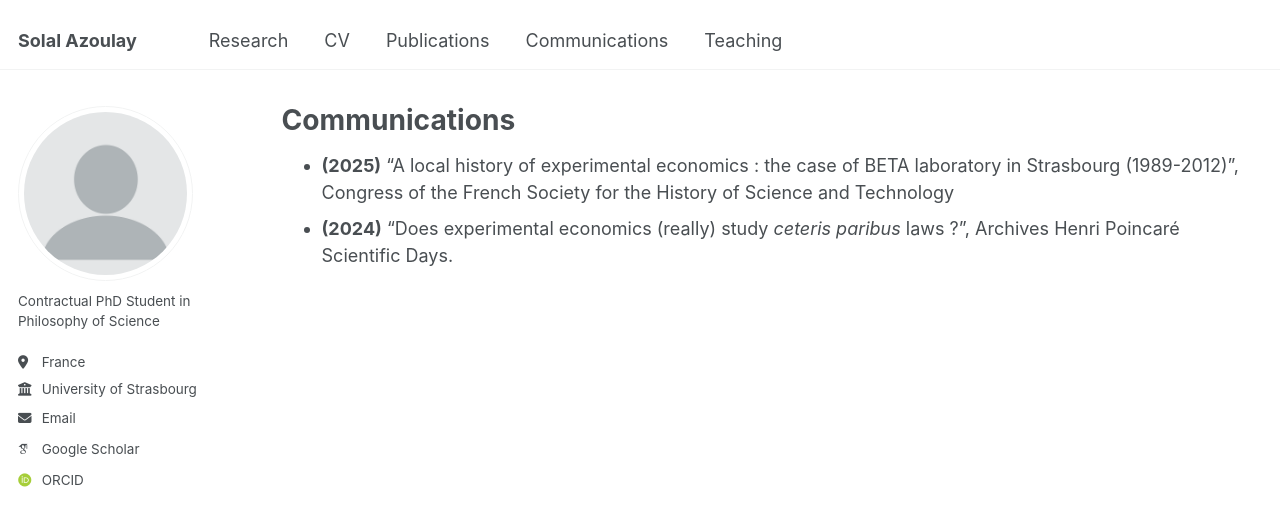
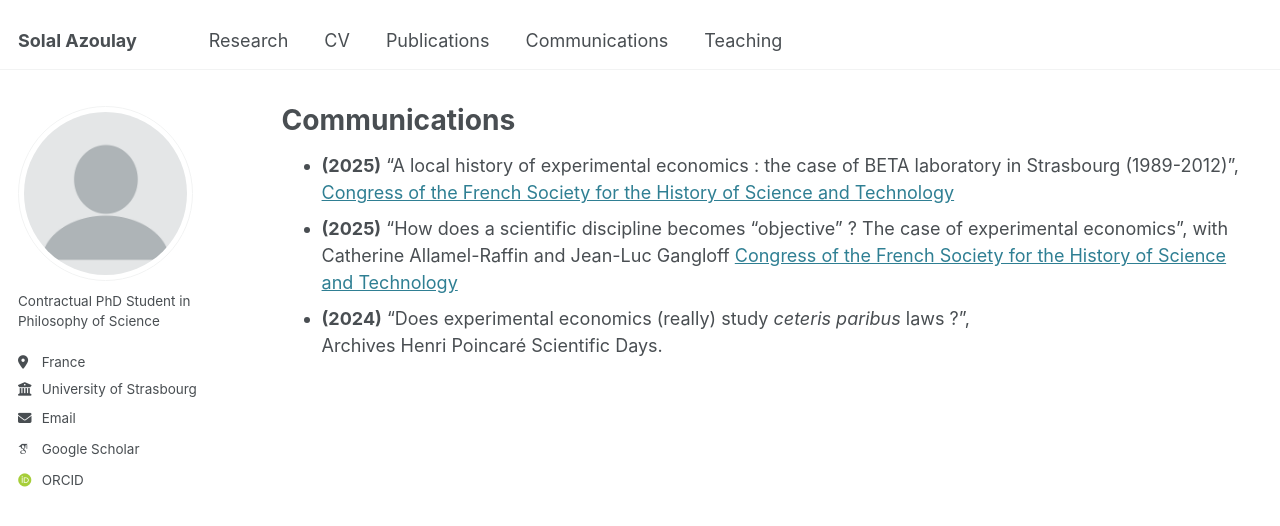
Before and after one commit to solal-azoulay/solal-azoulay.github.io, a Jekyll site: the page built from _pages/Communications.md, in a window 1280 px wide. Shown: the top 526 px of the page. Built offline with Jekyll 4.4.1, drawn with Linux system fonts in a browser that asks for light colours; some web fonts are replaced.

Commit message:
Update Communications.md

```diff
--- a/_pages/Communications.md
+++ b/_pages/Communications.md
@@ -4,5 +4,9 @@ title: "Communications"
 permalink: /Communications/
 author_profile: true
 ---
-- **(2025)** "A local history of experimental economics : the case of BETA laboratory in Strasbourg (1989-2012)",   Congress of the French Society for the History of Science and Technology
-- **(2024)** "Does experimental economics (really) study *ceteris paribus* laws ?",    Archives Henri Poincaré Scientific Days.
+- **(2025)** "A local history of experimental economics : the case of BETA laboratory in Strasbourg (1989-2012)",
+[Congress of the French Society for the History of Science and Technology](https://sfhstnancy2025.sciencesconf.org/)
+- **(2025)** "How does a scientific discipline becomes "objective" ? The case of experimental economics", with Catherine Allamel-Raffin and Jean-Luc Gangloff
+[Congress of the French Society for the History of Science and Technology](https://sfhstnancy2025.sciencesconf.org/)
+- **(2024)** "Does experimental economics (really) study *ceteris paribus* laws ?",
+Archives Henri Poincaré Scientific Days.
```
